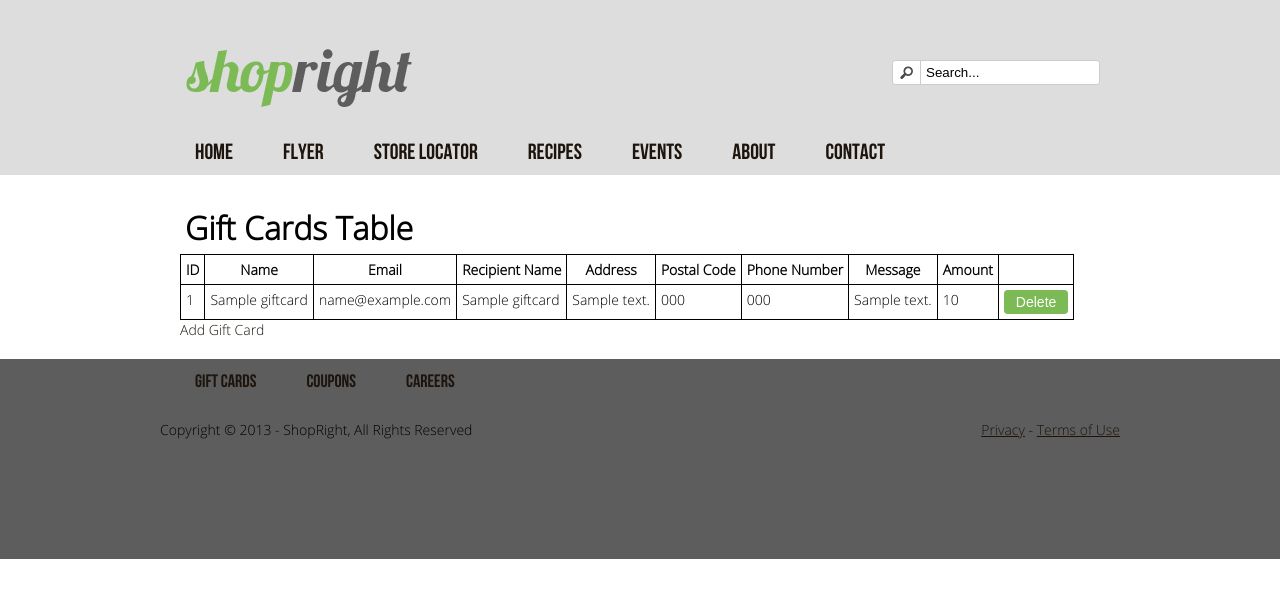
After one commit to xphong/ShopRight-website, a PHP site: page /gift-cards-admin.php in a window 1280 px wide. The commit adds this page. Shown: the top 598 px of the page. Run offline with PHP 8.4, Linux system fonts and the light colour scheme; tables that the repository leaves empty or names only in its code hold one stand-in row (values such as "Sample post").

Commit message:
added gift cards - admin list

```diff
--- a/css/style.css
+++ b/css/style.css
@@ -45,9 +45,9 @@ ol, ul {
 blockquote, q {
     quotes: none;
 }
-table, table td {
-    padding: 0;
-    border: none;
+table, table td, table th {
+    padding: 5px;
+    border: 1px solid;
     border-collapse: collapse;
 }
 img {
--- a/functions/GiftCard.php
+++ b/functions/gift-cards/GiftCard.php
@@ -2,7 +2,7 @@
 
 // Gift Card Class: used to create gift card objects
 class GiftCard {
-    private $name, $email, $rname, $address, $postalcode, $phonenumber, $message, $amount;
+    private $id, $name, $email, $rname, $address, $postalcode, $phonenumber, $message, $amount;
 
     public function __construct($name, $email, $rname, $address, $postalcode, $phonenumber, $message, $amount){
         $this->name = $name;
@@ -13,6 +13,14 @@ class GiftCard {
         $this->phonenumber = $phonenumber;
         $this->message = $message;
         $this->amount = $amount;
+    }
+
+    public function getID() {
+        return $this->id;
+    }
+
+    public function setID($value) {
+        $this->id = $value;
     }
 
     public function getName() {
--- a/functions/GiftCard_DB.php
+++ b/functions/gift-cards/GiftCard_DB.php
@@ -2,6 +2,27 @@
 
 // Gift Card DB Class: contains all database related functions for gift card pages
 class GiftCardDB {
+
+    // Get list of all gift cards
+    public static function getGiftCards() {
+        $db = Database::getDB();
+        $query = 'SELECT * FROM giftcards';
+        $result = $db->query($query);
+        $giftcards = array();
+        foreach ($result as $row) {
+            $giftcard = new GiftCard($row['name'],
+                            $row['email'],
+                            $row['recipient_name'],
+                            $row['address'],
+                            $row['postalcode'],
+                            $row['phone'],
+                            $row['message'],
+                            $row['amount']);
+            $giftcard->setId($row['id']);
+            $giftcards[] = $giftcard;
+        }
+        return $giftcards;
+    }
 
     // Insert gift card into the database table
     public static function addGiftCard($giftcard) {
--- a/includes/gift-cards-guestform.php
+++ b/functions/gift-cards/gift-cards-guestform.php
@@ -1,8 +1,10 @@
 <!---------------Gift Cards Guest form--------------->
+
 <input type="button" onclick="window.location.href='login.php'" value="Log In" /> for a shorter form
 <h2>Gift Cards - Guest Form </h2>
 <div id="gift-cards">
     <?php
+    ob_start();
     if ($_POST) {
         // retrieve from form
         $name = $_POST["name"];
@@ -55,11 +57,13 @@
             echo "</div><br />";
             // if there are no validatione errors, insert into table
             if (empty($errors)) {
+
                 $giftcard = new GiftCard($name, $email, $rname, $address, $postalcode, $phonenumber, $message, $amount);
                 GiftCardDB::addGiftCard($giftcard);
                 // email function here
 
                 header("Location: gift-cards-confirmation.php");
+
             }
         } else {
             echo "<div class=\"errorbox\">Please fill in all fields.</div><br />";
--- /dev/null
+++ b/functions/gift-cards/gift-cards-list.php
@@ -0,0 +1,38 @@
+<!---------------Gift Cards List--------------->
+<h2>Gift Cards Table</h2>
+<table>
+    <tr>
+        <th>ID</th>
+        <th>Name</th>
+        <th>Email</th>
+        <th>Recipient Name</th>
+        <th>Address</th>
+        <th>Postal Code</th>
+        <th>Phone Number</th>
+        <th>Message</th>
+        <th>Amount</th>
+        <th>&nbsp;</th>
+    </tr>
+    <?php foreach ($giftcards as $giftcard) : ?>
+        <tr>
+            <td><?php echo $giftcard->getID(); ?></td>
+            <td><?php echo $giftcard->getName(); ?></td>
+            <td><?php echo $giftcard->getEmail(); ?></td>
+            <td><?php echo $giftcard->getRname(); ?></td>
+            <td><?php echo $giftcard->getAddress(); ?></td>
+            <td><?php echo $giftcard->getPostalCode(); ?></td>
+            <td><?php echo $giftcard->getPhone(); ?></td>
+            <td><?php echo $giftcard->getMessage(); ?></td>
+            <td><?php echo $giftcard->getAmount(); ?></td>
+            <td><form action="." method="post"
+                      id="delete_giftcard_form">
+                    <input type="hidden" name="action"
+                           value="delete_giftcard" />
+                    <input type="hidden" name="giftcard_id"
+                           value="<?php echo $giftcard->getID(); ?>" />
+                    <input type="submit" value="Delete" />
+                </form></td>
+        </tr>
+    <?php endforeach; ?>
+</table>
+<p><a href="?action=show_add_form">Add Gift Card</a></p>
--- /dev/null
+++ b/gift-cards-admin.php
@@ -0,0 +1,47 @@
+<?php
+require('functions/database.php');
+require('functions/gift-cards/GiftCard.php');
+require('functions/gift-cards/GiftCard_DB.php');
+
+// page title
+$title = "ShopRight Admin - Gift Cards";
+
+// track user session
+$user = "admin";
+
+
+include('includes/header.php');
+include('includes/nav.php');
+
+
+if (isset($_POST['action'])) {
+    $action = $_POST['action'];
+} else if (isset($_GET['action'])) {
+    $action = $_GET['action'];
+} else {
+    $action = 'list_giftcards';
+}
+?>
+
+<section id="content">
+    <div id="single-content">
+<?php
+if ($action == 'list_giftcards') {
+    $giftcards = GiftCardDB::getGiftCards();
+
+    // Display the gift cards list
+    include('functions/gift-cards/gift-cards-list.php');
+}
+?>
+    </div>
+    <!-- /single-content -->
+
+    <div class="clear"></div>
+    <!-- /clear -->
+</section>
+<!-- /content -->
+
+
+
+<?php include('includes/footer.php'); ?>
+<!-- /footer -->
--- a/gift-cards-confirmation.php
+++ b/gift-cards-confirmation.php
@@ -16,7 +16,7 @@ include('includes/nav.php');
         <br />
         <?php
         if ($user == "guest") {
-            include('includes/guest-register.php');
+            include('functions/gift-cards/guest-register.php');
         }
         ?>
 
```
Also changed, not shown: gift-cards.php (+7 -4 lines), functions/gift-cards/gift-cards-userform.php (renamed from includes/gift-cards-userform.php), functions/gift-cards/guest-register.php (renamed from includes/guest-register.php), 1 other file.
